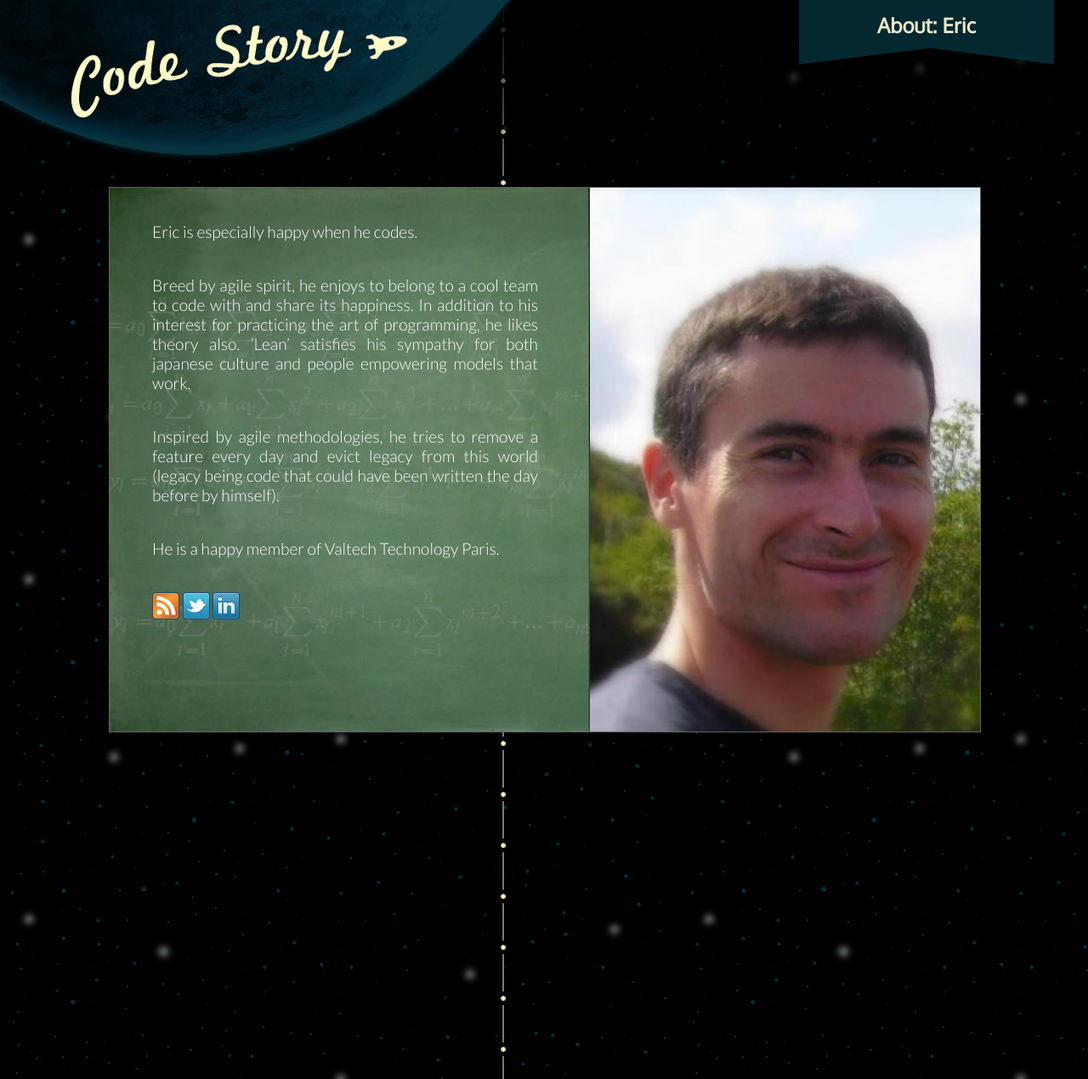
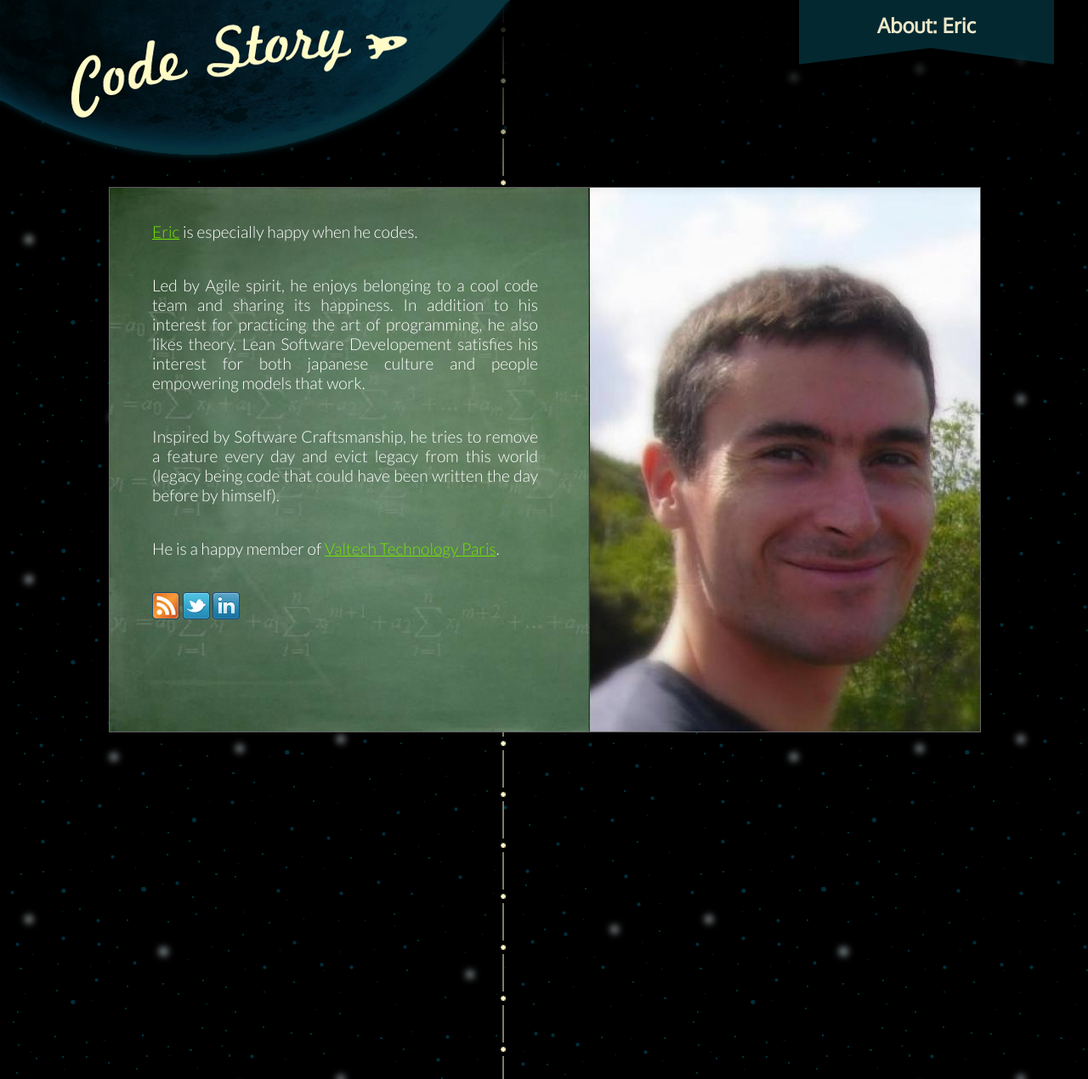
Before and after one commit to CodeStory/code-story-blog, a Jekyll site: the page built from about/eric.markdown, in a window 1280 px wide. Shown: the whole page at 85% size. Built offline with Jekyll 4.4.1, drawn with Linux system fonts in a browser that asks for light colours; nearby versions of some CDN libraries; library files that are not in the unit come from our copies.

Commit message:
Feedback from many readers to improve english bio

```diff
--- a/about/eric.markdown
+++ b/about/eric.markdown
@@ -7,10 +7,10 @@ twitter: ericlemerdy
 linkedin: pub/eric-le-merdy/4/70/bb6
 ---
 
-Eric is especially happy when he codes.
+[Eric](http://twitter.com/ericlemerdy) is especially happy when he codes.
 
-Breed by agile spirit, he enjoys to belong to a cool team to code with and share its happiness. In addition to his interest for practicing the art of programming, he likes theory also. 'Lean' satisfies his sympathy for both japanese culture and people empowering models that work.
+Led by Agile spirit, he enjoys belonging to a cool code team and sharing its happiness. In addition to his interest for practicing the art of programming, he also likes theory. Lean Software Developement satisfies his interest for both japanese culture and people empowering models that work.
 
-Inspired by agile methodologies, he tries to remove a feature every day and evict legacy from this world (legacy being code that could have been written the day before by himself).
+Inspired by Software Craftsmanship, he tries to remove a feature every day and evict legacy from this world (legacy being code that could have been written the day before by himself).
 
-He is a happy member of Valtech Technology Paris.
+He is a happy member of [Valtech Technology Paris](http://blog.valtech.fr).
```
